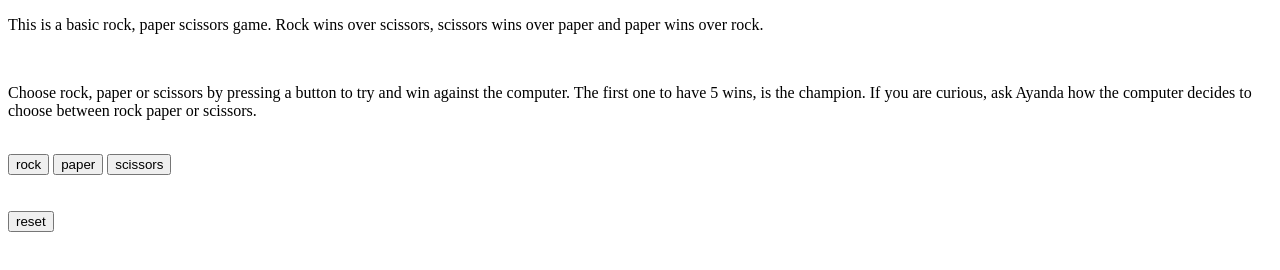
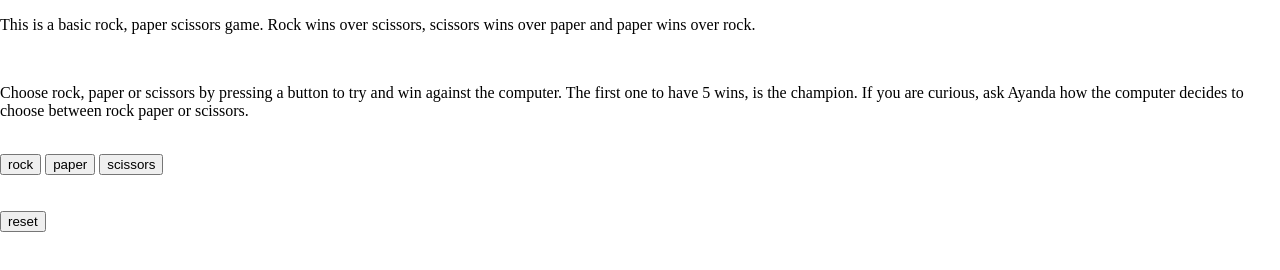
Before and after one commit to ayandagatsha/Rock-Paper-Scissors, a plain HTML site: page index.html in a window 1280 px wide. Drawn offline with Linux system fonts and the light colour scheme.

Commit message:
CSS rules added to index file

```diff
--- a/index.html
+++ b/index.html
@@ -3,6 +3,18 @@
 <head>
   <title>Rock Paper Scissors JS</title>
   <meta charset="UTF-8"/>
+  <style>
+    html, body {
+  position: absolute;
+  top: 0;
+  left; 0;
+  padding: 0;
+  margin: 0;
+  overflow: hidden;
+  width: 100vw;
+  height: 100vh;
+}
+  </style>
 </head>
 <body>
 
```
